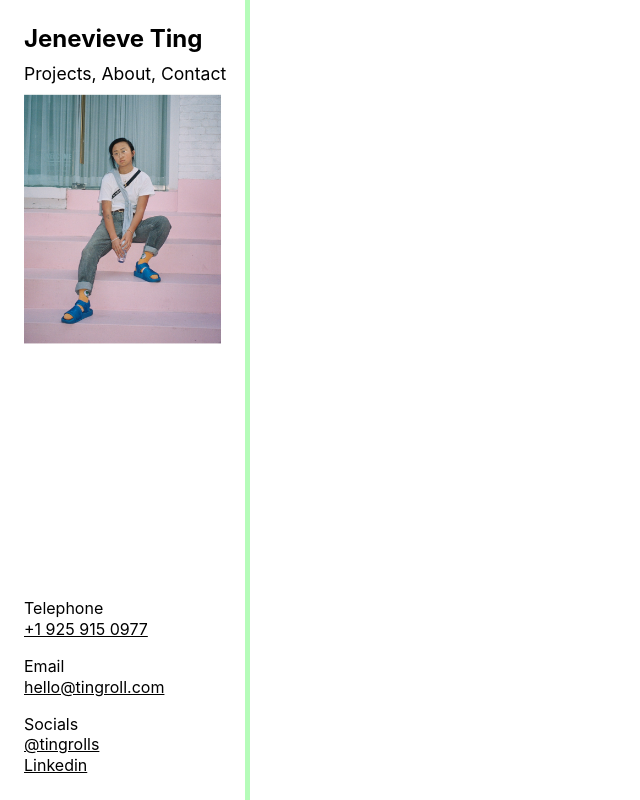
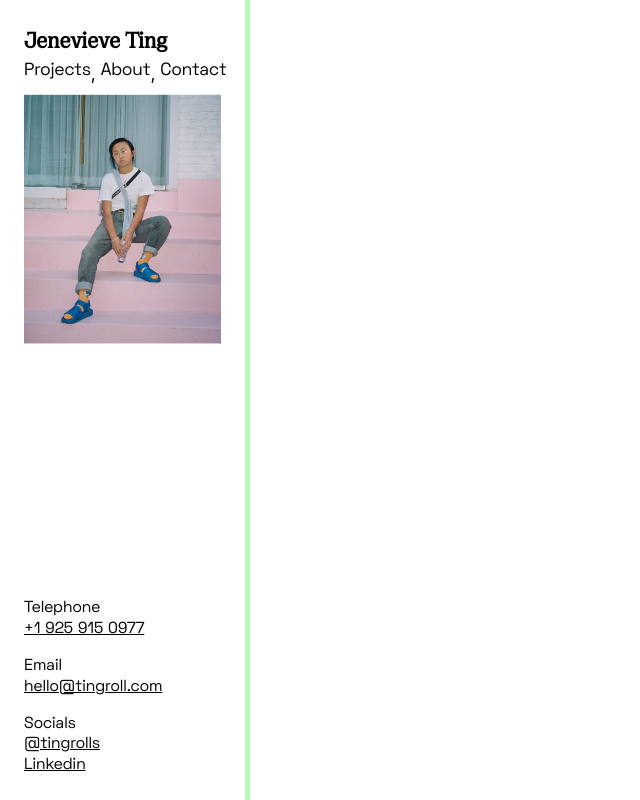
Before and after one commit to brentahrens1/tingroll, a React (Create React App) app: page / in a window 1280 px wide. Shown: the whole page, without its empty margins (0-640 px from the left). Built offline with nearby package versions, Linux system fonts and the light colour scheme.

Commit message:
adds fonts to /assets

```diff
--- a/src/index.css
+++ b/src/index.css
@@ -1,3 +1,13 @@
+@font-face {
+  font-family: 'cirka-medium';
+  src: local('cirka-medium'), url('./assets/fonts/Cirka-Medium.woff2');
+}
+
+@font-face {
+  font-family: 'space-grotesk-regular';
+  src: local('space-grotesk-regular'), url('./assets//fonts/SpaceGrotesk-Regular.woff2');
+}
+
 body {
   margin: 0;
   font-family: -apple-system, BlinkMacSystemFont, 'Segoe UI', 'Roboto', 'Oxygen',
--- a/src/sass/_base.scss
+++ b/src/sass/_base.scss
@@ -9,12 +9,15 @@ html {
 }
 
 html,
-body {
+body, h1,h2,h3,h4,h5,h6,p,a,li {
     padding: 0;
     margin: 0;
 }
 
-h1,h2,h3,h4,h5,h6,p,a,li {
-    padding: 0;
-    margin: 0;
+h1,h2,h3,h4,h5,h6 {
+    font-family: 'cirka-medium';
 }
+
+p,a,li {
+    font-family: 'space-grotesk-regular';
+}
```
Also changed, not shown: src/assets/fonts/Cirka-Medium.woff2 (added), src/assets/fonts/SpaceGrotesk-Regular.woff2 (added).
